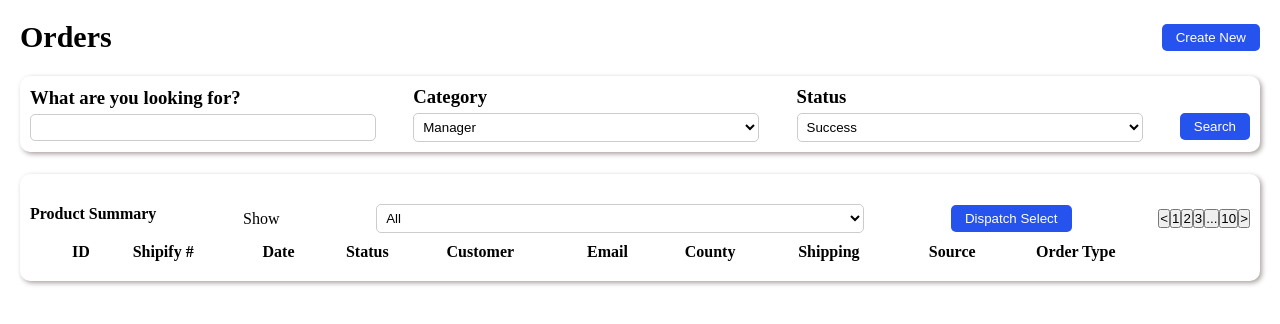
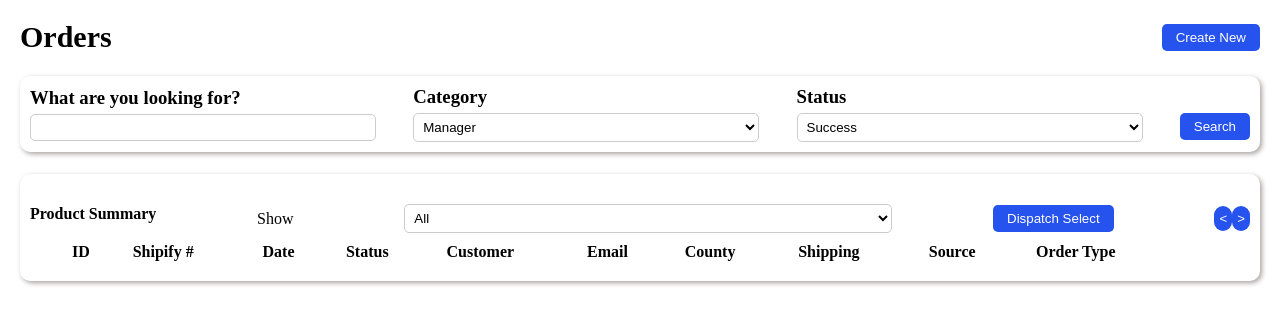
Before and after one commit to Bppatkar/assignmentMyReact, a React (Vite) app: page / in a window 1280 px wide. Shown: the top 324 px of the page. Built offline with nearby package versions, Linux system fonts and the light colour scheme.

Commit message:
new changes

```diff
--- a/src/App.css
+++ b/src/App.css
@@ -111,6 +111,15 @@ select {
   color: white;
   border-radius: 5px;
   border: none;
+  cursor: pointer;
+}
+
+.pagination_btn button {
+  background-color: #2652ee;
+  color: white;
+  padding: 5px;
+  border: none;
+  border-radius: 10px;
   cursor: pointer;
 }
 
--- a/src/App.jsx
+++ b/src/App.jsx
@@ -10,7 +10,7 @@ function App() {
     id: "",
     shipify: "",
     date: "",
-    status: "",
+    status: "Success",
     customer: "",
     email: "",
     county: "",
@@ -21,7 +21,6 @@ function App() {
   const [showForm, setShowForm] = useState(false);
   const [editingOrderId, setEditingOrderId] = useState(null);
   const [currentPage, setCurrentPage] = useState(1);
-  const [totalPages, setTotalPages] = useState(1);
   const itemsPerPage = 10;
 
   useEffect(() => {
@@ -36,17 +35,6 @@ function App() {
     // Saving data to local storage
     localStorage.setItem("orders", JSON.stringify(orders));
     // console.log("Orders saved to local storage:", orders);
-  }, [orders]);
-
-  useEffect(() => {
-    // Load data from local storage when component mounts
-    const savedOrders = localStorage.getItem("orders");
-    if (savedOrders) {
-      setOrders(JSON.parse(savedOrders));
-    }
-  }, []);
-  useEffect(() => {
-    setTotalPages(Math.ceil(orders.length / itemsPerPage));
   }, [orders]);
 
   const handleInputChange = (e) => {
@@ -68,34 +56,24 @@ function App() {
   };
 
   const handleCreateNew = () => {
-    const updatedOrder = { ...newOrder }; // Create a copy of newOrder
-
-    // Generate a random 7-digit number if ID is not provided
-    if (!updatedOrder.id) {
-      updatedOrder.id = Math.floor(
-        1000000 + Math.random() * 9000000
-      ).toString();
-    }
-
-    // Update orders based on whether it's a new order or editing an existing one
     if (editingOrderId !== null) {
       // If editing an existing order, update the order
       const updatedOrders = orders.map((order) =>
-        order.id === editingOrderId ? updatedOrder : order
+        order.id === editingOrderId ? newOrder : order
       );
       setOrders(updatedOrders);
       setEditingOrderId(null);
     } else {
       // If creating a new order, add it to the list
-      setOrders((prevOrders) => [...prevOrders, updatedOrder]);
+      setOrders((prevOrders) => [...prevOrders, newOrder]);
     }
 
-    // Reset the newOrder state
+    // Reset newOrder state
     setNewOrder({
       id: "",
       shipify: "",
       date: "",
-      status: "",
+      status: "Success",
       customer: "",
       email: "",
       county: "",
@@ -137,7 +115,13 @@ function App() {
         </button>
       </div>
 
-      <NewOrderForm />
+      <NewOrderForm
+        isOpen={showForm}
+        onClose={() => setShowForm(false)}
+        onCreate={handleCreateNew}
+        newOrder={newOrder}
+        onInputChange={handleInputChange}
+      />
 
       {showForm && (
         <div className="form-popup">
@@ -290,14 +274,30 @@ function App() {
             <option>three</option>
           </select>
           <button className="nav_button summary_btn">Dispatch Select</button>
-          <span className="pagination_btn ">
-            <button>&lt;</button>
-            <button>1</button>
-            <button>2</button>
-            <button>3</button>
-            <button>...</button>
-            <button>10</button>
-            <button>&gt;</button>
+          <span className="pagination_btn">
+            <button
+              disabled={currentPage === 1}
+              onClick={() => handlePageChange(currentPage - 1)}
+            >
+              &lt;
+            </button>
+            {[...Array(Math.ceil(orders.length / itemsPerPage))].map(
+              (_, index) => (
+                <button
+                  key={index}
+                  onClick={() => handlePageChange(index + 1)}
+                  className={currentPage === index + 1 ? "active" : ""}
+                >
+                  {index + 1}
+                </button>
+              )
+            )}
+            <button
+              disabled={currentPage === Math.ceil(orders.length / itemsPerPage)}
+              onClick={() => handlePageChange(currentPage + 1)}
+            >
+              &gt;
+            </button>
           </span>
         </div>
 
@@ -330,6 +330,32 @@ function App() {
             ))}
           </tbody>
         </table>
+        {/* Pagination
+        <div className="pagination">
+          <button
+            disabled={currentPage === 1}
+            onClick={() => handlePageChange(currentPage - 1)}
+          >
+            {"<"}
+          </button>
+          {[...Array(Math.ceil(orders.length / itemsPerPage))].map(
+            (_, index) => (
+              <button
+                key={index}
+                onClick={() => handlePageChange(index + 1)}
+                className={currentPage === index + 1 ? "active" : ""}
+              >
+                {index + 1}
+              </button>
+            )
+          )}
+          <button
+            disabled={currentPage === Math.ceil(orders.length / itemsPerPage)}
+            onClick={() => handlePageChange(currentPage + 1)}
+          >
+            {">"}
+          </button>
+        </div> */}
       </div>
     </div>
   );
```
